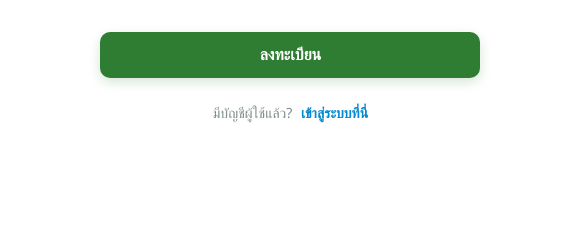
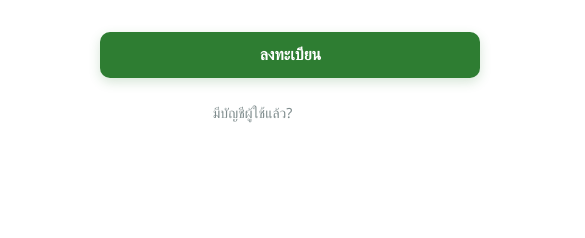
Before and after one commit to Kaitti109/earthworm-smart-farm, a website built with Vite: page index.html in a window 1280 px wide. Shown: the part 562-800 px from the top of the page, 695-1280 px from the left. Built offline with nearby package versions, Linux system fonts and the light colour scheme; no server answers.

Commit message:
update css

```diff
--- a/css/style.css
+++ b/css/style.css
@@ -2,7 +2,7 @@
 :root {
     --primary-color: #2e7d32;       /* เปลี่ยนเป็นสีเขียวธรรมชาติ เหมาะกับฟาร์มไส้เดือน */
     --primary-hover: #1b5e20;
-    --accent-color: #0288d1;        /* สีฟ้าสลับสำหรับการลิงก์ */
+    --accent-color: #ffffff;        /* สีฟ้าสลับสำหรับการลิงก์ */
     --text-main: #2c3e50;
     --text-muted: #7f8c8d;
     --bg-light: #f8f9fa;
```
